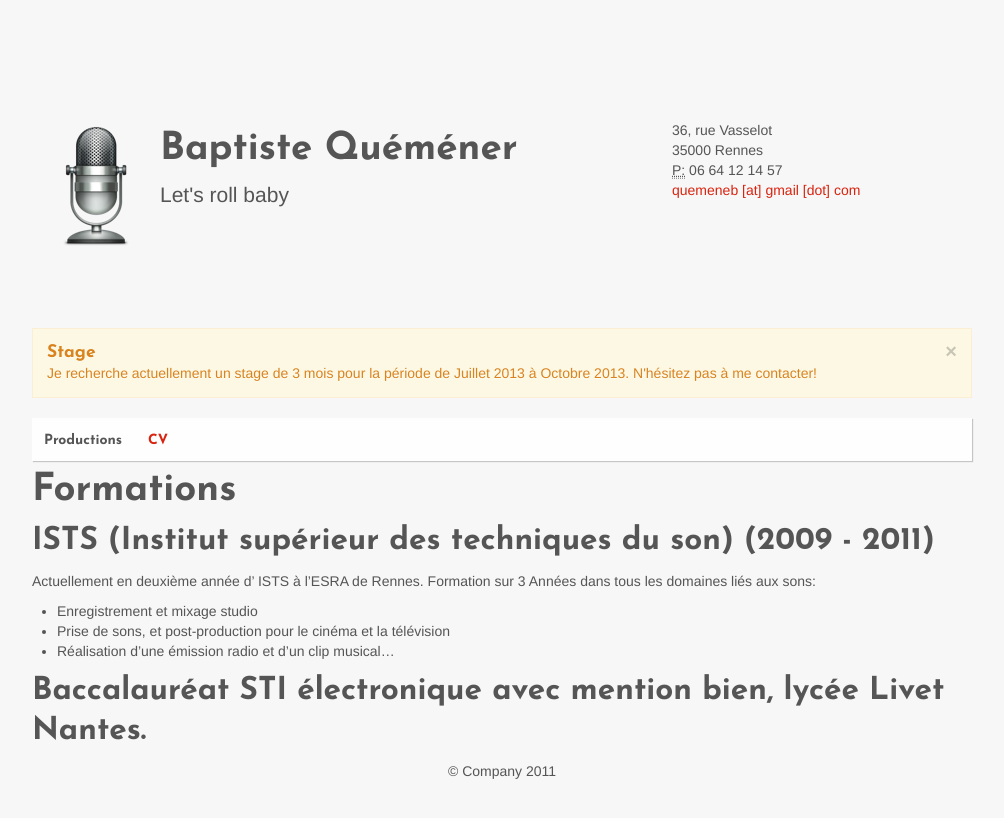
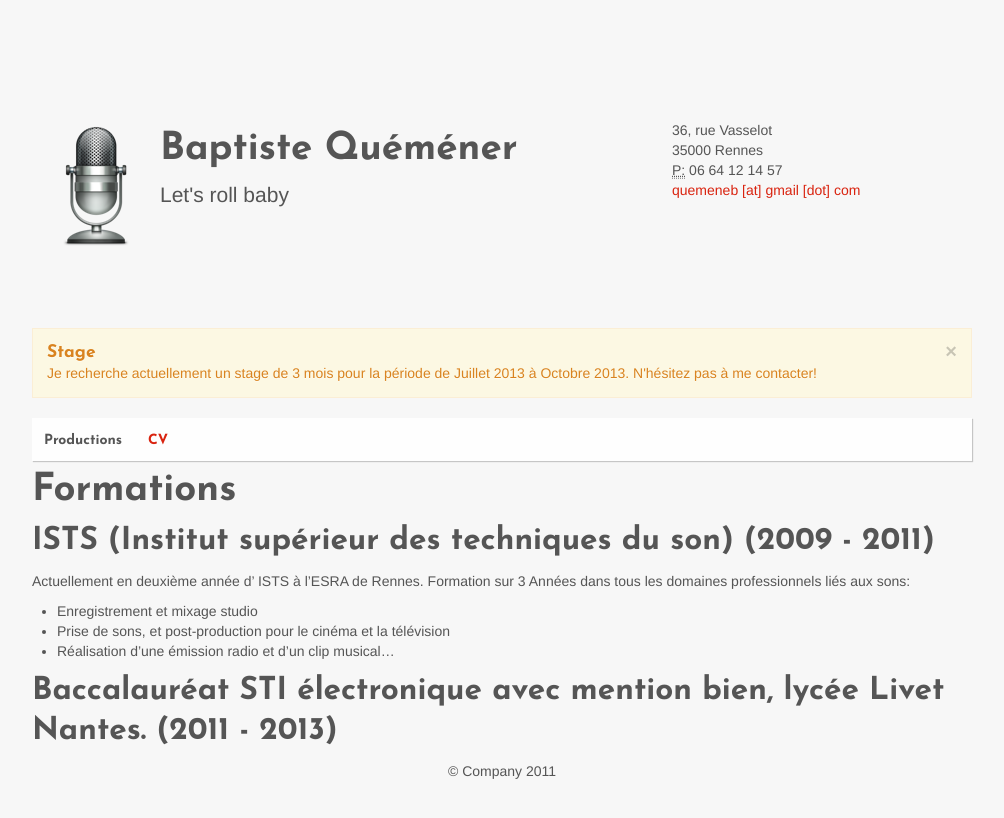
Before and after one commit to Baptisteq/baptisteq.github.com, a Jekyll site: the page built from cv.md, in a window 1280 px wide. Shown: the top 818 px of the page, without its empty margins (138-1142 px from the left). Built offline with Jekyll 4.4.1, drawn with Linux system fonts in a browser that asks for light colours.

Commit message:
Update cv.md

```diff
--- a/cv.md
+++ b/cv.md
@@ -4,10 +4,10 @@ layout: cv
 
 # Formations
 ## ISTS (Institut supérieur des techniques du son) (2009 - 2011)
-Actuellement en deuxième année d' ISTS à l'ESRA de Rennes. Formation sur 3 Années dans tous les domaines liés aux sons:
+Actuellement en deuxième année d' ISTS à l'ESRA de Rennes. Formation sur 3 Années dans tous les domaines professionnels liés aux sons:
 
-  - Enregistrement et mixage studio
-  - Prise de sons, et post-production pour le cinéma et la télévision
-  - Réalisation d'une émission radio et d'un clip musical...
+- Enregistrement et mixage studio
+- Prise de sons, et post-production pour le cinéma et la télévision
+- Réalisation d'une émission radio et d'un clip musical...
 
-## Baccalauréat STI électronique avec mention bien, lycée Livet Nantes.
+## Baccalauréat STI électronique avec mention bien, lycée Livet Nantes. (2011 - 2013)
```
